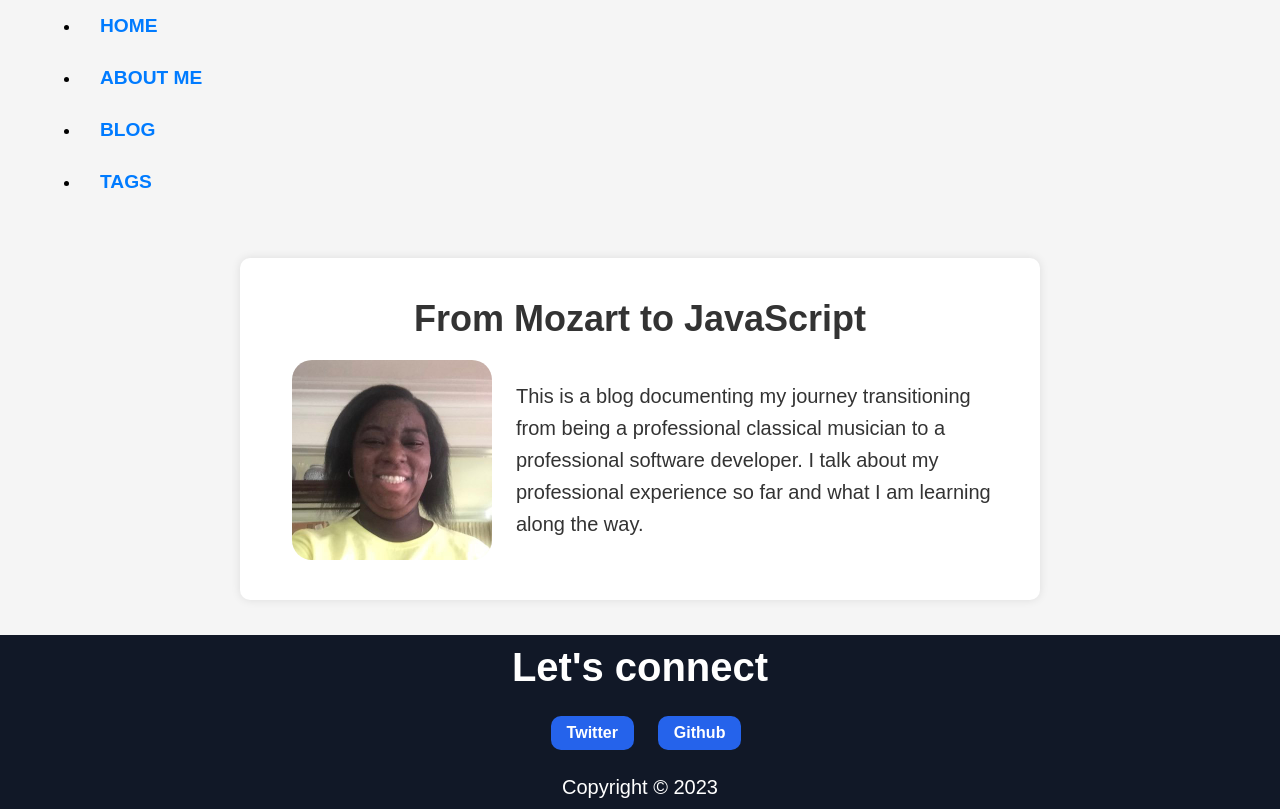
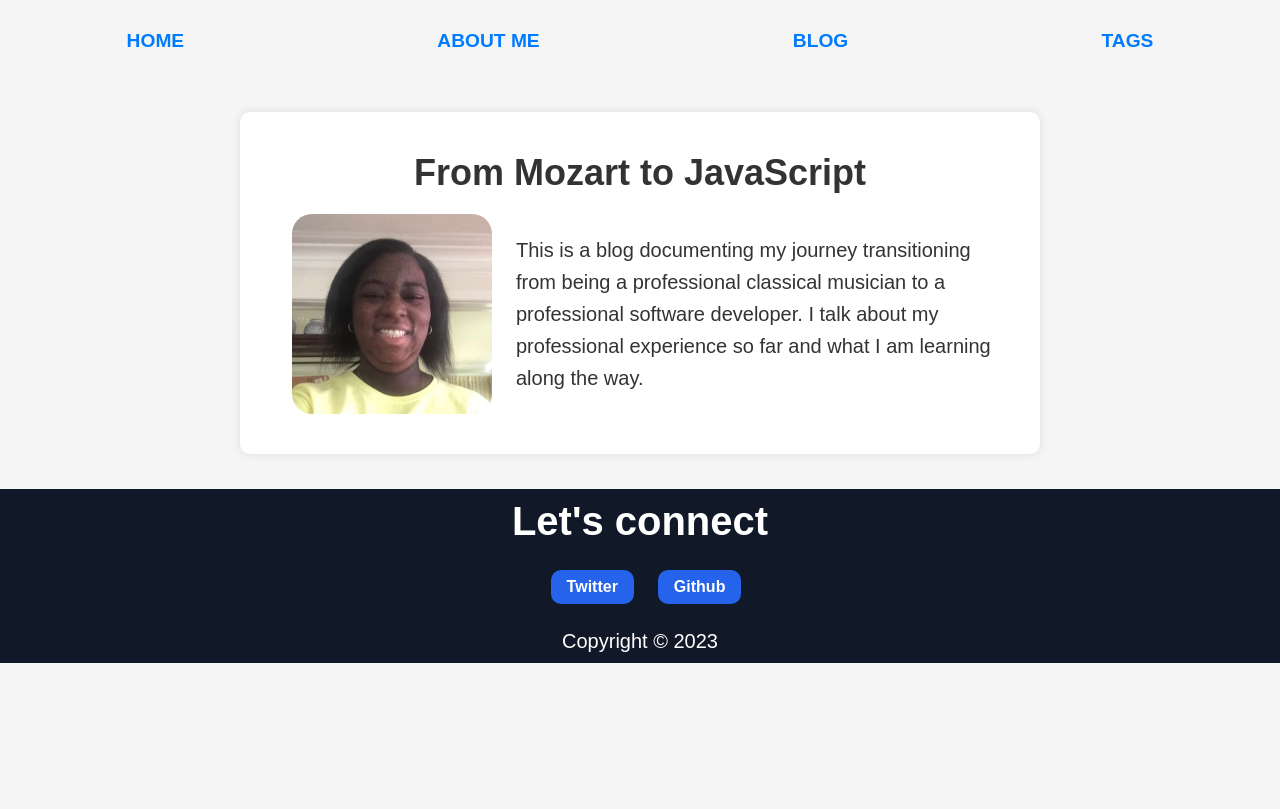
Before and after one commit to jdwilkin4/jw-blog, an Astro site: page / in a window 1280 px wide. Built offline with nearby package versions, Linux system fonts and the light colour scheme; Astro itself is replaced by a stand-in of ours.

Commit message:
refactor: styles for homepage

```diff
--- a/src/components/Navigation.astro
+++ b/src/components/Navigation.astro
@@ -1,5 +1,5 @@
 ---
-
+import "../styles/navbar.css";
 ---
 
 <nav>
--- a/src/styles/global.css
+++ b/src/styles/global.css
@@ -64,49 +64,6 @@ a:hover {
   color: var(--blue);
 }
 
-.nav-links {
-  width: 100%;
-  top: 5rem;
-  left: 48px;
-  background-color: var(--orange);
-  display: none;
-  margin: 0;
-}
-
-.nav-links a {
-  display: block;
-  text-align: center;
-  padding: 10px 0;
-  text-decoration: none;
-  font-size: 1.2rem;
-  font-weight: bold;
-  text-transform: uppercase;
-}
-
-.nav-links a:hover,
-.nav-links a:focus {
-  background-color: var(--orange);
-}
-
-.expanded {
-  display: unset;
-}
-
-@media screen and (min-width: 636px) {
-  .nav-links {
-    margin-left: 5em;
-    display: block;
-    position: static;
-    width: auto;
-    background: none;
-  }
-
-  .nav-links a {
-    display: inline-block;
-    padding: 15px 20px;
-  }
-}
-
 .hamburger {
   padding-right: 20px;
   cursor: pointer;
--- /dev/null
+++ b/src/styles/navbar.css
@@ -0,0 +1,28 @@
+.nav-links {
+  width: 100%;
+  top: 5rem;
+  display: none;
+}
+
+.nav-links a {
+  display: block;
+  text-align: center;
+  padding: 10px 0;
+  text-decoration: none;
+  font-size: 1.2rem;
+  font-weight: bold;
+  text-transform: uppercase;
+}
+
+.expanded {
+  display: unset;
+}
+
+@media (min-width: 636px) {
+  .nav-links {
+    display: flex;
+    justify-content: space-around;
+    list-style-type: none;
+    padding-top: 20px;
+  }
+}
```
